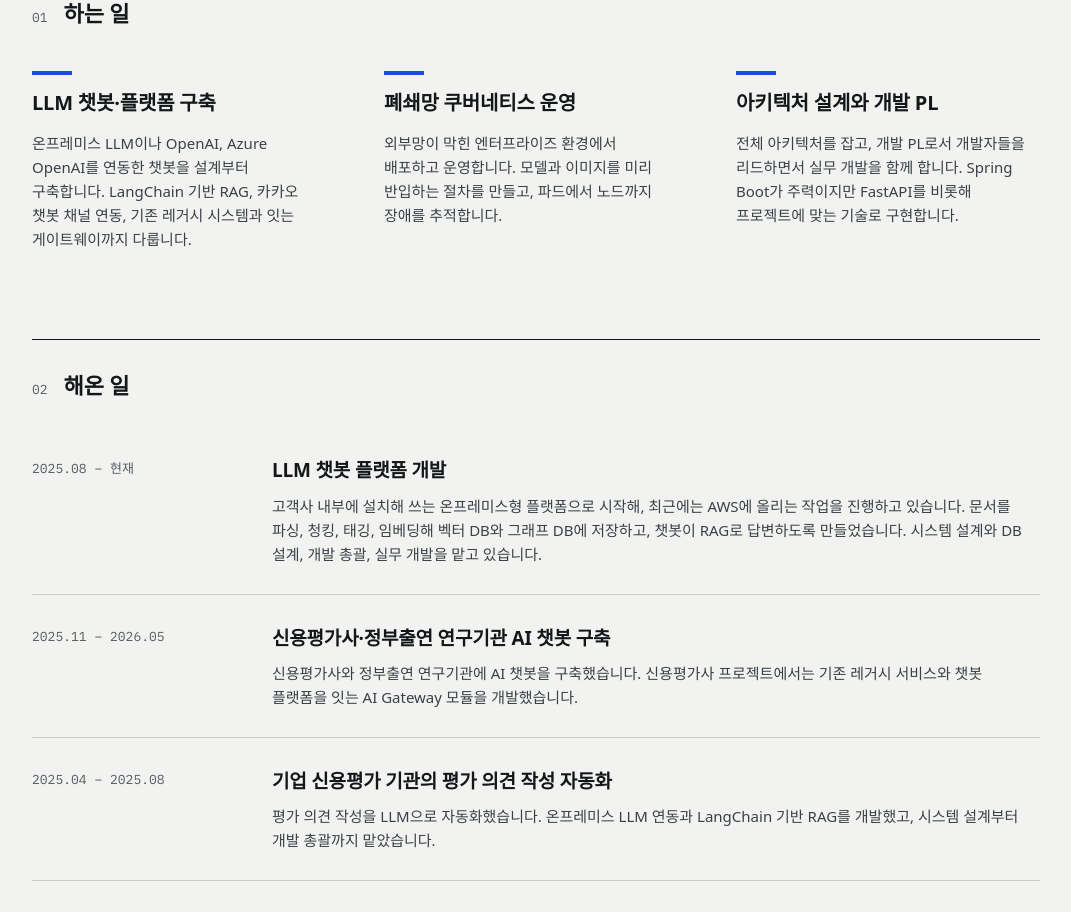
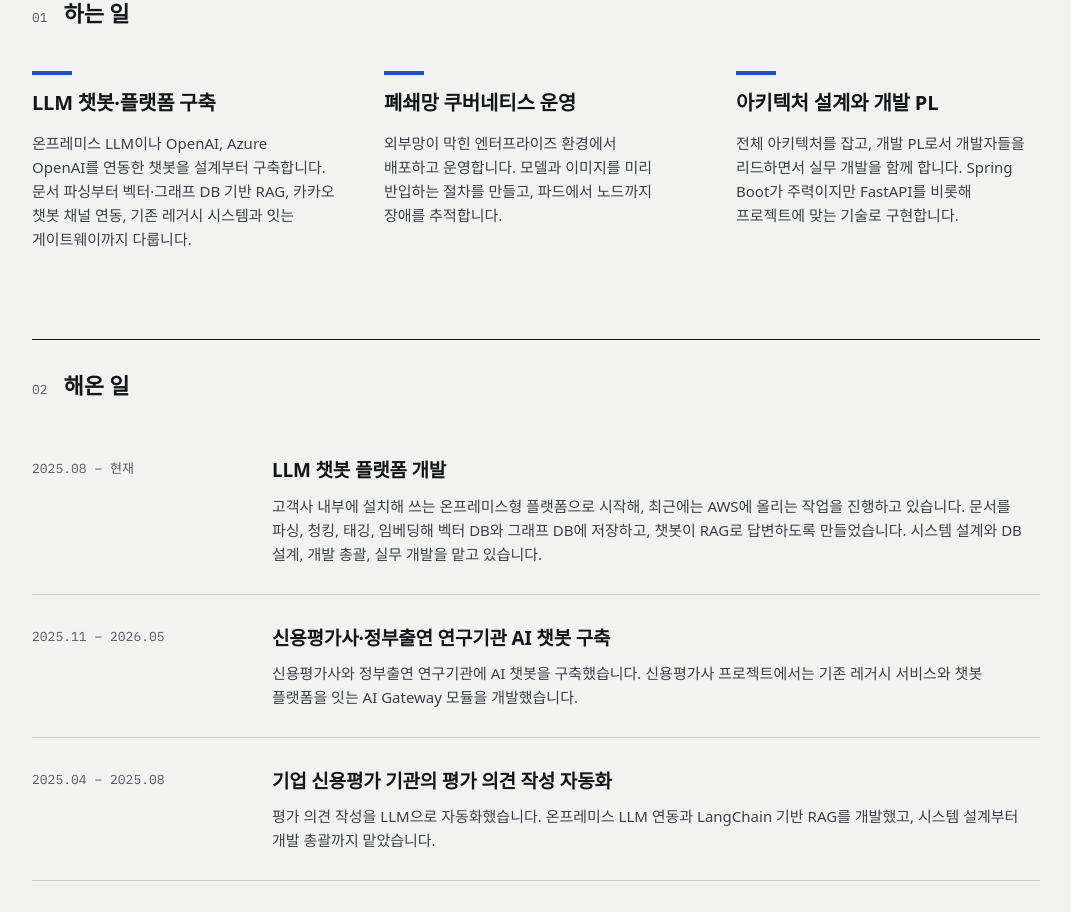
Before and after one commit to komasin4/awesomepals-site, a plain HTML site: page index.html in a window 1280 px wide. Shown: the part 840-1752 px from the top of the page, without its empty margins (104-1175 px from the left). Drawn offline with Linux system fonts and the light colour scheme; a web font is replaced by a local one.

Commit message:
Name the document-to-RAG pipeline in the chatbot service card
Co-Authored-By: Claude Fable 5.2 <noreply@anthropic.com>
Claude-Session: https://claude.ai/code/session_01MGS5Rshw5qjG214vSpuwxV

```diff
--- a/index.html
+++ b/index.html
@@ -99,7 +99,7 @@ footer{border-top:2px solid var(--ink);padding:24px 0 40px;display:flex;flex-wra
 <div class="cards">
 <div class="card">
 <h3>LLM 챗봇·플랫폼 구축</h3>
-<p>온프레미스 LLM이나 OpenAI, Azure OpenAI를 연동한 챗봇을 설계부터 구축합니다. LangChain 기반 RAG, 카카오 챗봇 채널 연동, 기존 레거시 시스템과 잇는 게이트웨이까지 다룹니다.</p>
+<p>온프레미스 LLM이나 OpenAI, Azure OpenAI를 연동한 챗봇을 설계부터 구축합니다. 문서 파싱부터 벡터·그래프 DB 기반 RAG, 카카오 챗봇 채널 연동, 기존 레거시 시스템과 잇는 게이트웨이까지 다룹니다.</p>
 </div>
 <div class="card">
 <h3>폐쇄망 쿠버네티스 운영</h3>
```
